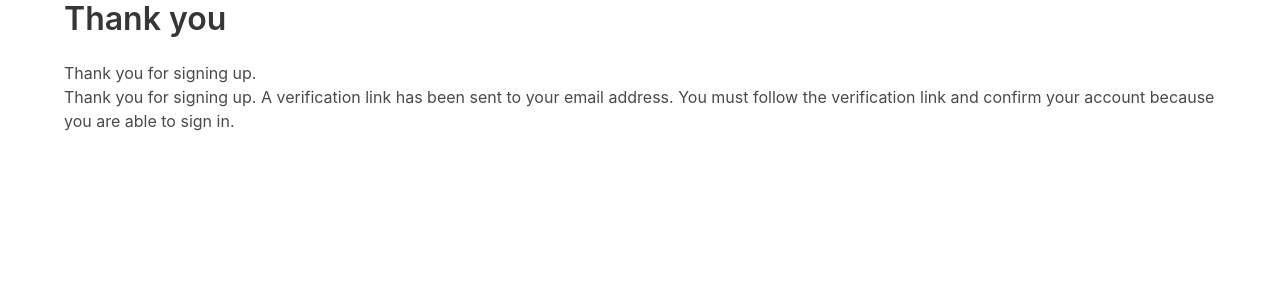
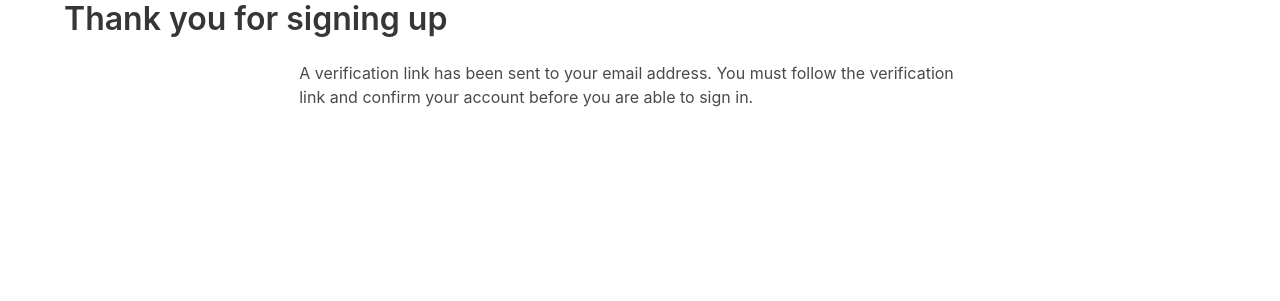
Before and after one commit to wikimedia/operations-software-bitu, a Django app: page /signup/thanks/ in a window 1280 px wide. Shown: the part 51-352 px from the top of the page. Run offline with Django 3.2, Linux system fonts and the light colour scheme.

Commit message:
Signup: Tweak layout on success page.
Change-Id: Ife5430e8ee1eb9cac087a19c6cd6bdb9010c2fe6

```diff
--- a/signups/templates/signups_thanks.html
+++ b/signups/templates/signups_thanks.html
@@ -1,15 +1,17 @@
 {% extends 'base.html' %}
 {% load i18n %}
 
-{% block title %}{% translate "Thank you" %}{% endblock %}
-
+{% block title %}{% translate "Thank you for signing up" %}{% endblock %}
 {% block content %}
-
-<h2>{% translate "Thank you for signing up." %}</h2>
-{% blocktrans %}
-Thank you for signing up. A verification link has been sent to your email address.
-You must follow the verification link and confirm your account because you are able
-to sign in.
-{% endblocktrans %}
-
+<div class="columns">
+    <div class="column is-one-fifth"></div>
+    <div class="column">
+        {% blocktrans %}
+        A verification link has been sent to your email address.
+        You must follow the verification link and confirm your account before you are able
+        to sign in.
+        {% endblocktrans %}
+    </div>
+    <div class="column is-one-fifth"></div>
+</div>
 {% endblock %}
```
